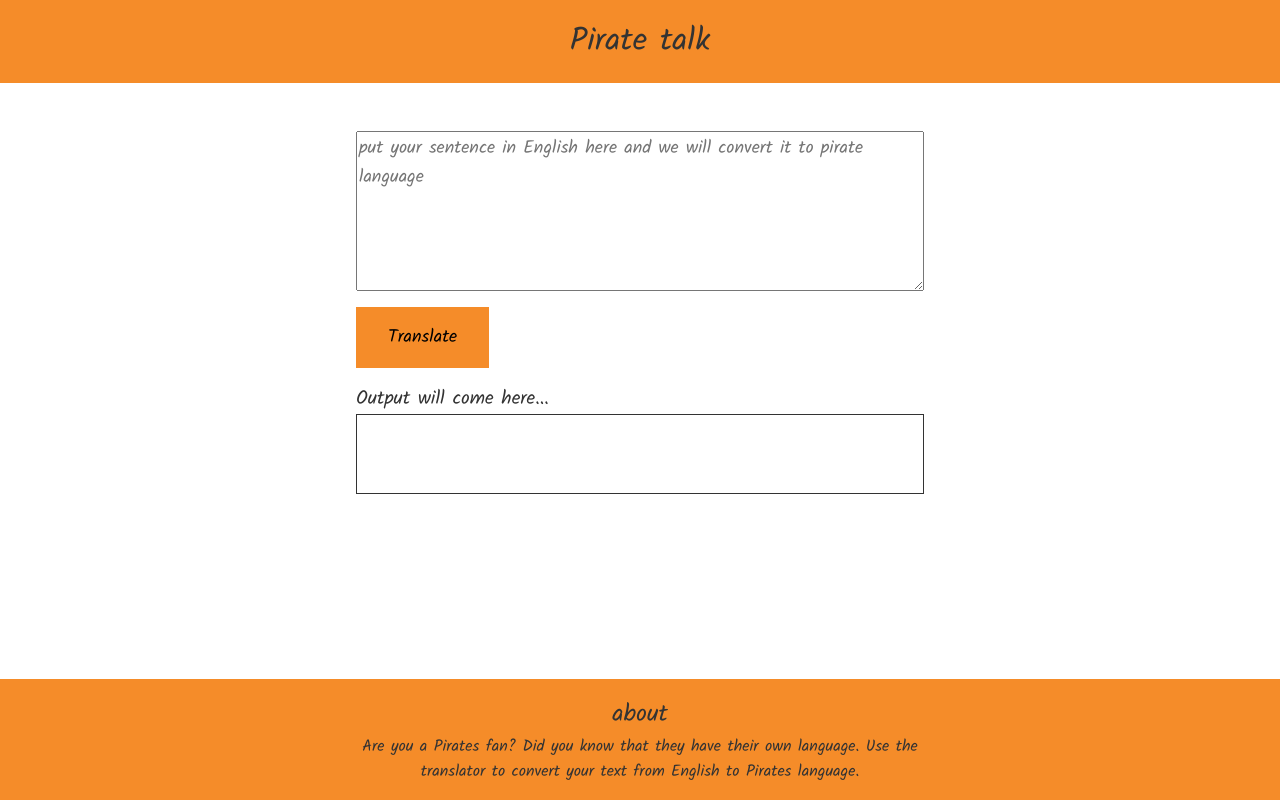
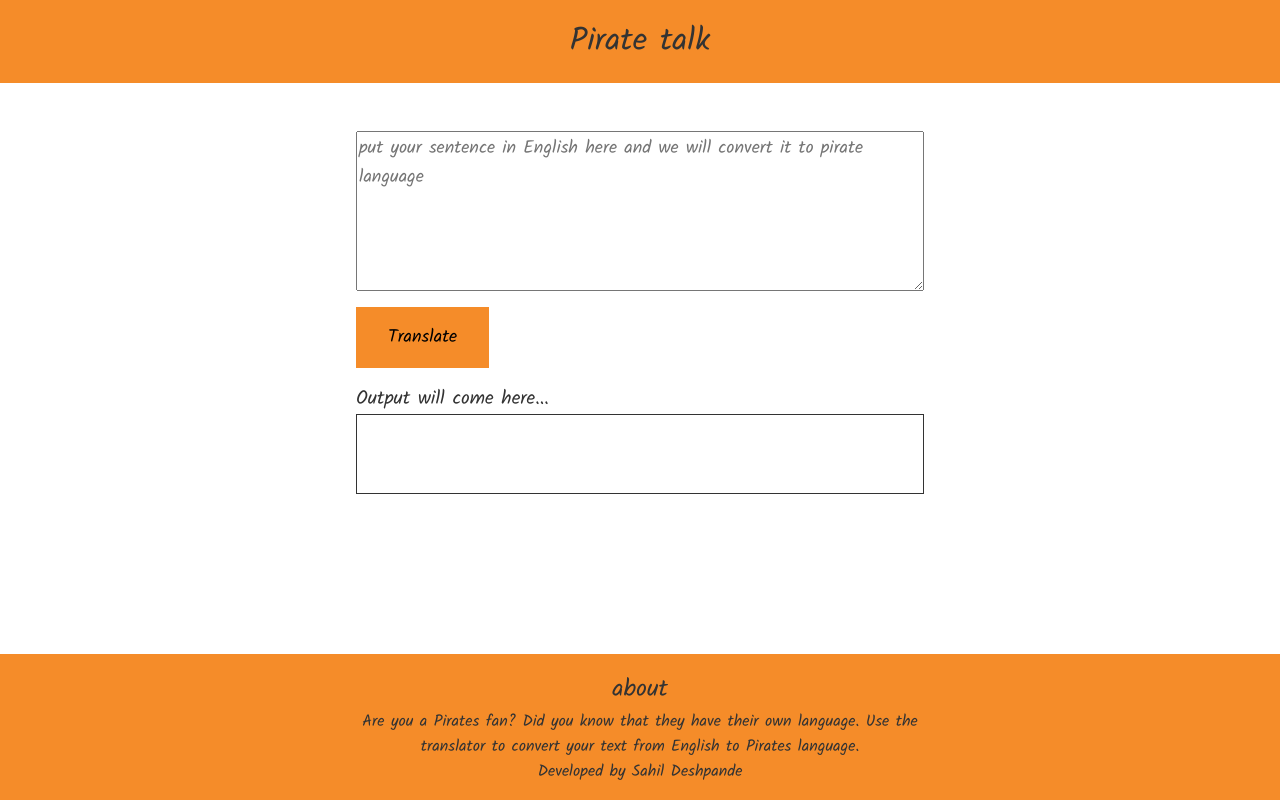
Before and after one commit to Saheeltech/piratetalks, a plain HTML site: page index.html in a window 1280 px wide. Drawn offline with Linux system fonts and the light colour scheme.

Commit message:
Update index.html

```diff
--- a/index.html
+++ b/index.html
@@ -35,6 +35,8 @@
         <div style="font-size: x-large;">about</div>
         <p>Are you a Pirates fan? Did you know that they have their own language. Use the translator
             to convert your text from English to  Pirates language.</p>
+        <div>Developed by Sahil Deshpande</div>
+
     </footer>
 
 
```
